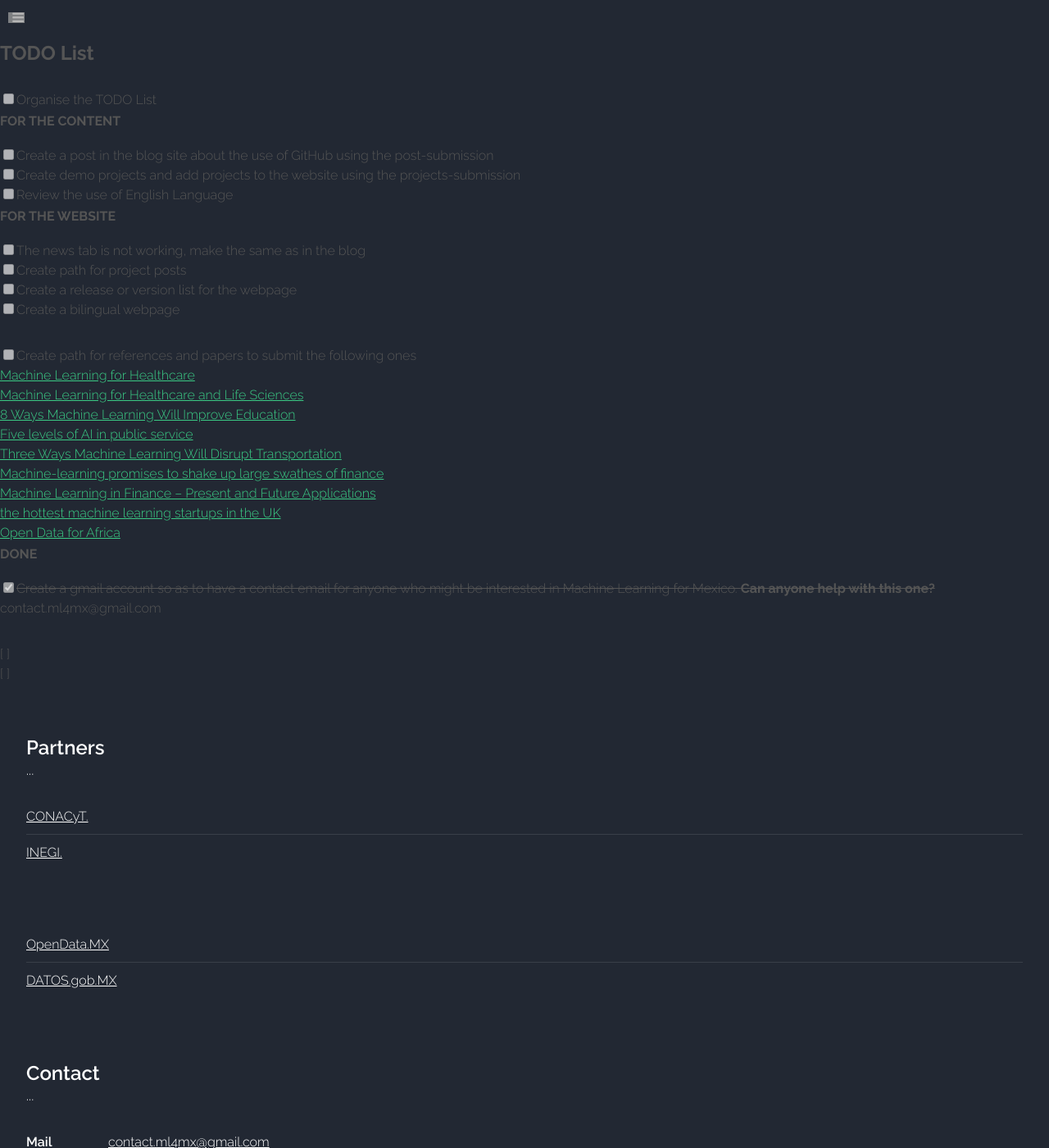
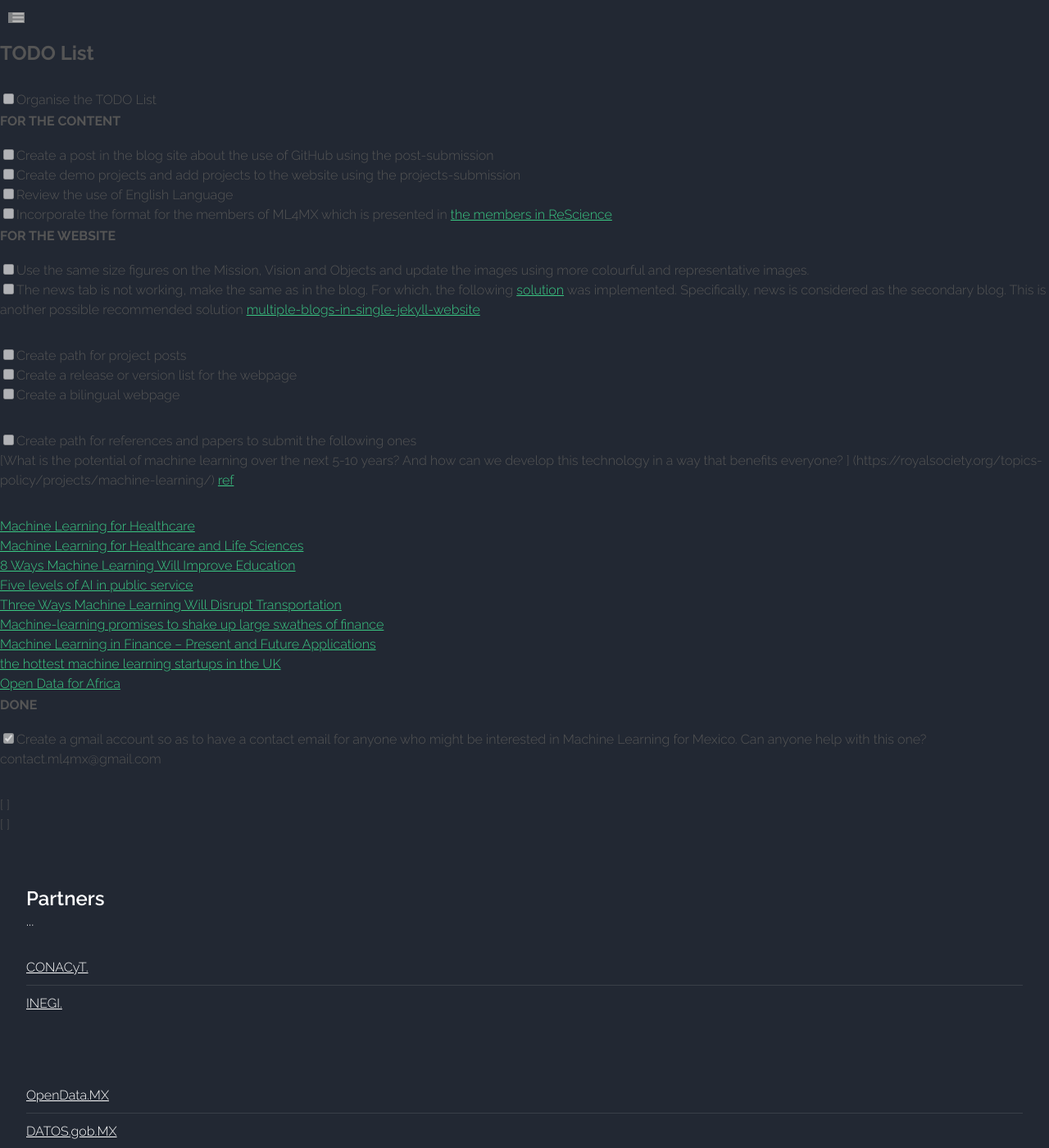
Before and after one commit to etanmn283/p11, a Jekyll site: the page built from docs/TODO.md, in a window 1280 px wide and 1400 px high. Shown: the whole window at 82% size. Built offline with Jekyll 4.4.1, drawn with Linux system fonts in a browser that asks for light colours; our own code applies the rules of GitHub Pages for plain Markdown files; grey boxes are pictures that could not be loaded.

Commit message:
23NOV2017

```diff
--- a/_includes/blog.html
+++ b/_includes/blog.html
@@ -8,6 +8,7 @@
 						</header>
 						<div class="row">
 						{% for post in site.posts offset: 0 limit: 2 %}
+							{% if post.news != null %}
 							<div class="6u">
 								<section class="box">
 									<a href="#" class="image featured"><img src="{{ site.baseurl }}{{ post.featured }}" alt="" /></a>
@@ -24,6 +25,7 @@
 									</footer>
 								</section>
 							</div>
+							{% endif %}
 						{% endfor %}
 						</div>
 					</section>
--- a/_includes/news.html
+++ b/_includes/news.html
@@ -8,6 +8,7 @@
 						</header>
 						<div class="row">
 						{% for post in site.posts offset: 0 limit: 2 %}
+						{% if news == 'news' %}
 							<div class="6u">
 								<section class="box">
 									<a href="#" class="image featured"><img src="{{ site.baseurl }}{{ post.featured }}" alt="" /></a>
@@ -24,6 +25,7 @@
 									</footer>
 								</section>
 							</div>
+							{% endif %}
 						{% endfor %}
 						</div>
 					</section>
--- a/docs/TODO.md
+++ b/docs/TODO.md
@@ -8,15 +8,32 @@ TODO List
 - [ ] Create a post in the blog site about the use of GitHub using the post-submission
 - [ ] Create demo projects and add projects to the website using the projects-submission
 - [ ] Review the use of English Language
+- [ ] Incorporate the format for the
+members of ML4MX which is presented in [the members in ReScience](https://rescience.github.io/board/)
 
 # FOR THE WEBSITE
 
-- [ ] The news tab is not working, make the same as in the blog
+- [ ] Use the same size figures on the Mission, Vision and Objects and update the images
+using more colourful and representative images.
+- [ ] The news tab is not working, make the same as in the blog. For which, the
+following
+[solution](https://reachtarunhere.github.io/2016/01/06/multiple-blogs-on-single-jekyll-instance/)
+was implemented. Specifically, news is considered as the secondary blog.
+This is another possible recommended solution [multiple-blogs-in-single-jekyll-website](https://stackoverflow.com/questions/14560687/multiple-blogs-in-single-jekyll-website)
+
 - [ ] Create path for project posts
 - [ ] Create a release or version list for the webpage
 - [ ] Create a bilingual webpage
 
 - [ ] Create path for references and papers to submit the following ones
+
+
+[What is the potential of machine learning over the next 5-10 years? And how can we develop this technology in a way that benefits everyone? ]
+(https://royalsociety.org/topics-policy/projects/machine-learning/)
+[ref](https://twitter.com/royalsociety/status/858395767941328897)
+
+
+
 - [Machine Learning for Healthcare](http://mucmd.org/)
 - [Machine Learning for Healthcare and Life Sciences](https://www.research.ibm.com/haifa/dept/vst/mldm.shtml)
 - [8 Ways Machine Learning Will Improve Education](http://www.gettingsmart.com/2015/11/8-ways-machine-learning-will-improve-education/)
@@ -30,8 +47,9 @@ TODO List
 
 
 # DONE
-- [X] ~~Create a gmail account so as to have a contact email for anyone who might be
-interested in Machine Learning for Mexico. **Can anyone help with this one?**~~
+- [X] Create a gmail account so as to have a contact email for anyone who might be
+interested in Machine Learning for Mexico. Can anyone help with this one?
+
 contact.ml4mx@gmail.com
 
 - [ ]
```
Also changed, not shown: _posts/news/2014-08-20-one.md (renamed from _news/2014-08-20-one.md, +2 -1 lines), _posts/news/2014-08-25-two.md (renamed from _news/2014-08-25-two.md, +2 -1 lines), _posts/news/2014-08-31-three.md (renamed from _news/2014-08-31-three.md, +2 -1 lines), _posts/primary/2014-08-20-oneblog.md (added, +9 -0 lines), assets/images/mission/references/README.md (added, +5 -0 lines), assets/images/mission/references/data-science-multidisciplinar.png (added), assets/images/mission/references/diagram-Maching-Learning-in-Production.png (added).
